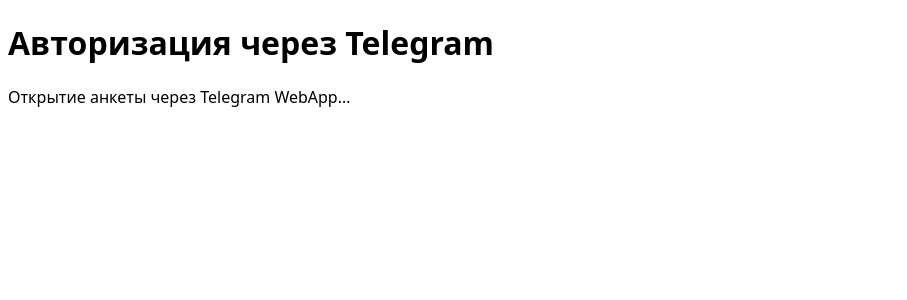
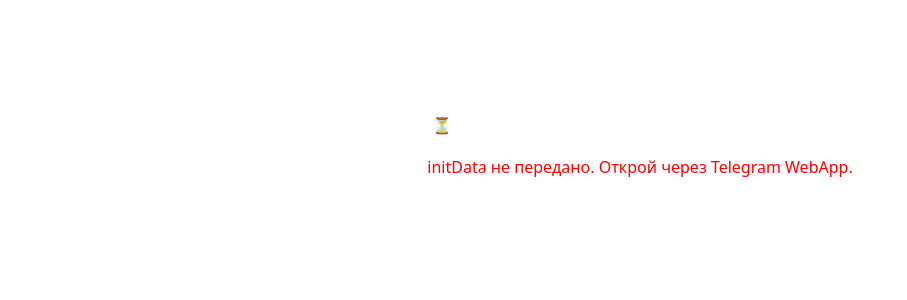
Before and after one commit to ffjcqjh8743/dating-full, a Next.js app: page / in a window 1280 px wide. Shown: the top 300 px of the page, without its empty margins (0-907 px from the left). Built offline with nearby package versions, Linux system fonts and the light colour scheme.

Commit message:
debug: log Telegram initData and auth flow

```diff
--- a/pages/index.tsx
+++ b/pages/index.tsx
@@ -1,10 +1,36 @@
-import TelegramLoginButton from '../components/TelegramLoginButton';
+import { useEffect, useState } from 'react';
 
 export default function Home() {
+  const [error, setError] = useState<string | null>(null);
+
+  useEffect(() => {
+    const initData = (window as any)?.Telegram?.WebApp?.initData;
+    console.log('[initData]', initData);
+
+    if (initData && initData.length > 0) {
+      fetch('/api/auth/verify', {
+        method: 'POST',
+        headers: { 'Content-Type': 'application/json' },
+        body: JSON.stringify({ initData }),
+      })
+        .then((res) => {
+          if (res.ok) {
+            window.location.href = '/profile';
+          } else {
+            setError('Ошибка авторизации через Telegram.');
+          }
+        })
+        .catch(() => setError('Ошибка соединения с сервером.'));
+    } else {
+      setError('initData не передано. Открой через Telegram WebApp.');
+    }
+  }, []);
+
   return (
-    <div className="p-10 text-center">
-      <h1 className="text-2xl font-bold mb-4">Авторизация через Telegram</h1>
-      <TelegramLoginButton />
+    <div style={{ padding: 20, color: '#fff', textAlign: 'center' }}>
+      <h1>Авторизация через Telegram</h1>
+      <p>⏳ Ожидаем передачу данных от Telegram WebApp…</p>
+      {error && <p style={{ marginTop: 20, color: 'red' }}>{error}</p>}
     </div>
   );
 }
```
